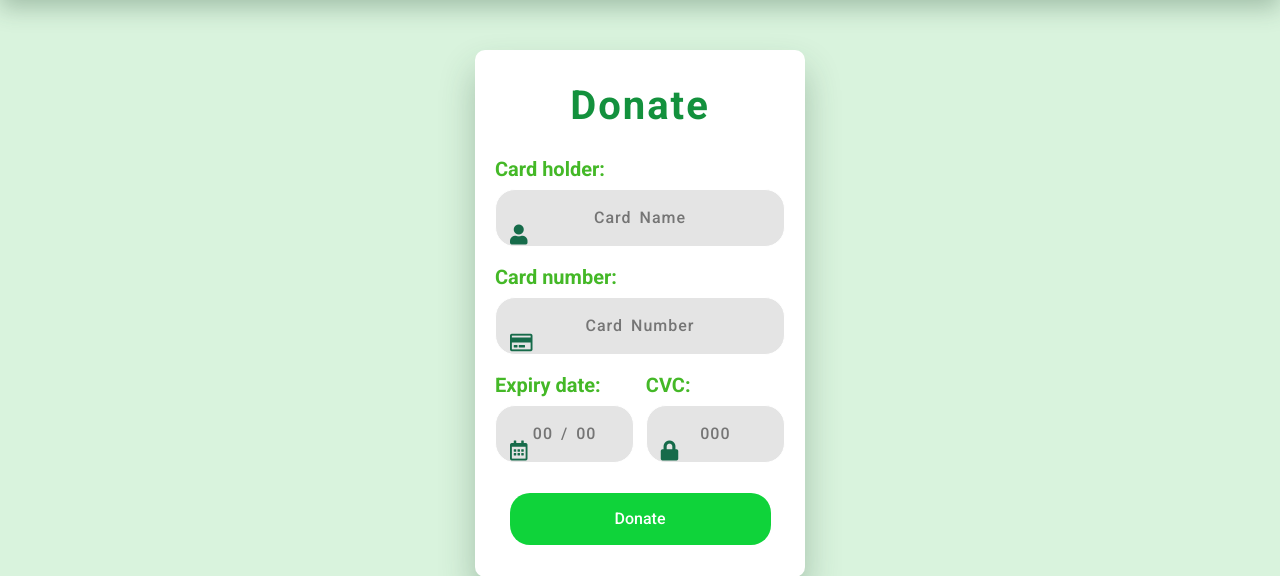
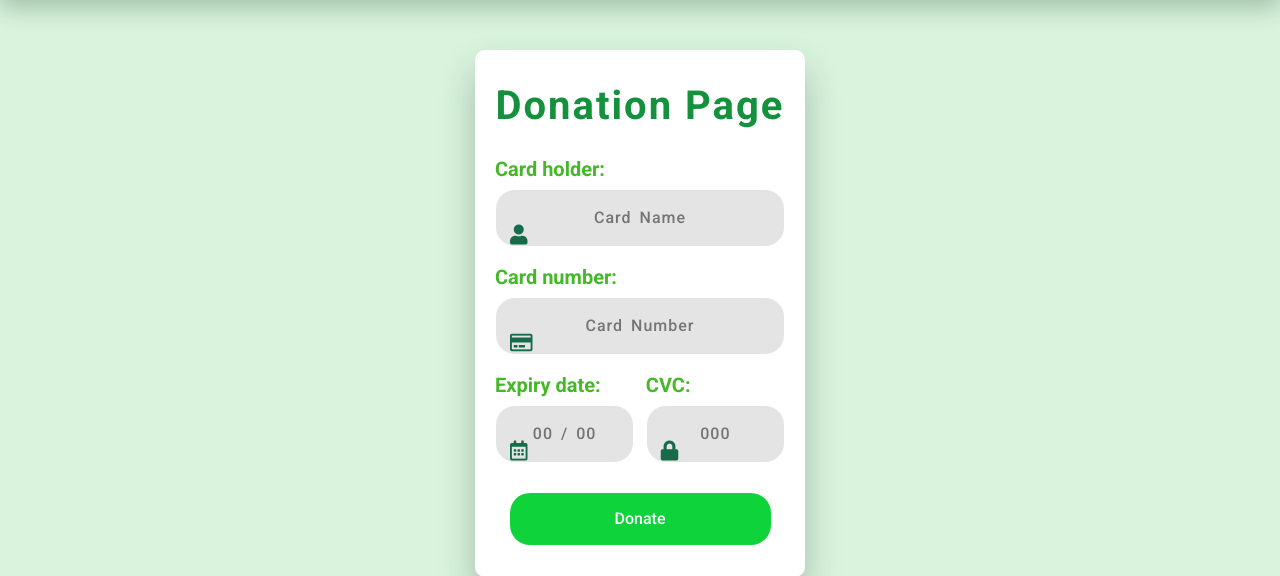
Before and after one commit to noorb10/GreenClimate, a Django app: page /members/donate in a window 1280 px wide. Shown: the part 82-658 px from the top of the page. Run offline with Django 4.2, Linux system fonts and the light colour scheme; a user stored in the database is signed in; some libraries are stand-ins or nearby versions.

Commit message:
donate page update

```diff
--- a/members/templates/authenticate/donate.html
+++ b/members/templates/authenticate/donate.html
@@ -10,7 +10,7 @@
 {% block content %}
 
   <div class="payment">
-    <h1>Donate</h1>
+    <h1>Donation Page</h1>
     <div class="form">
       {% csrf_token %}
       <div class="icon-relative">
```
Also changed, not shown: db.sqlite3.
